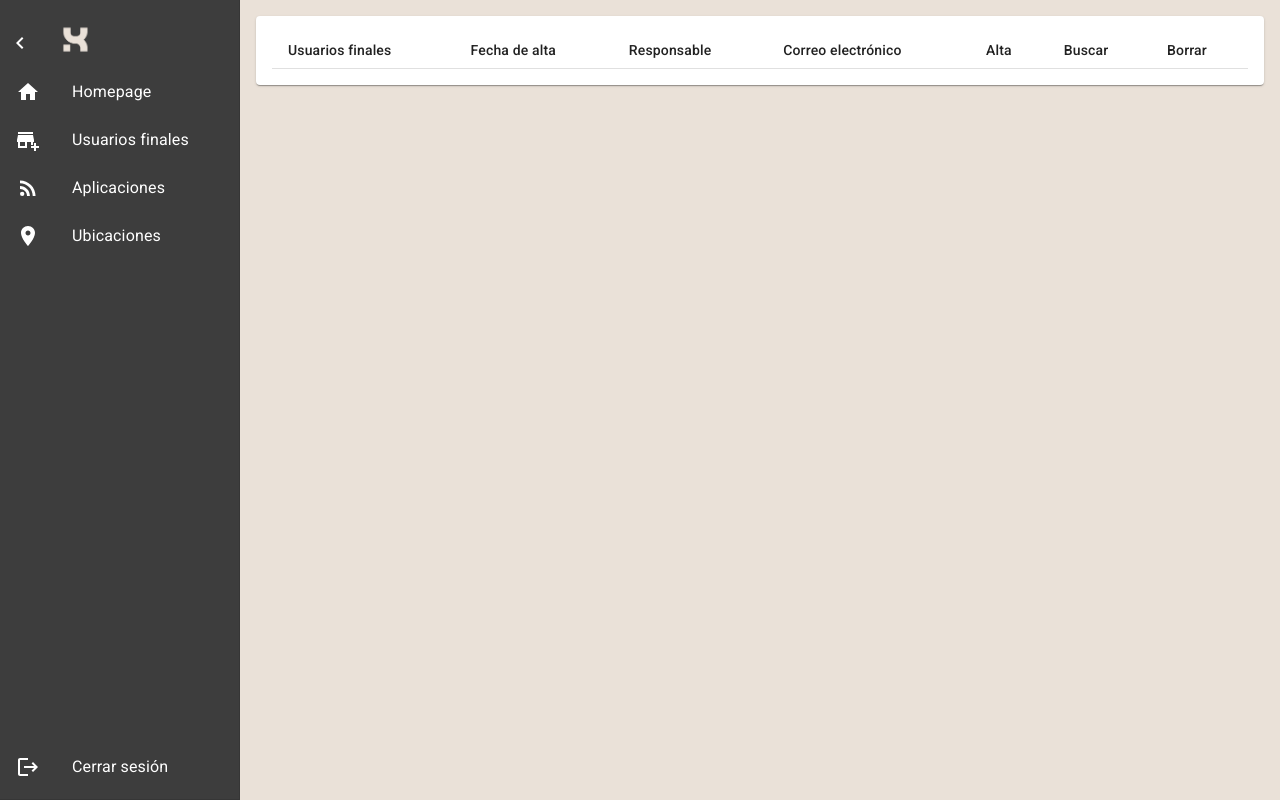
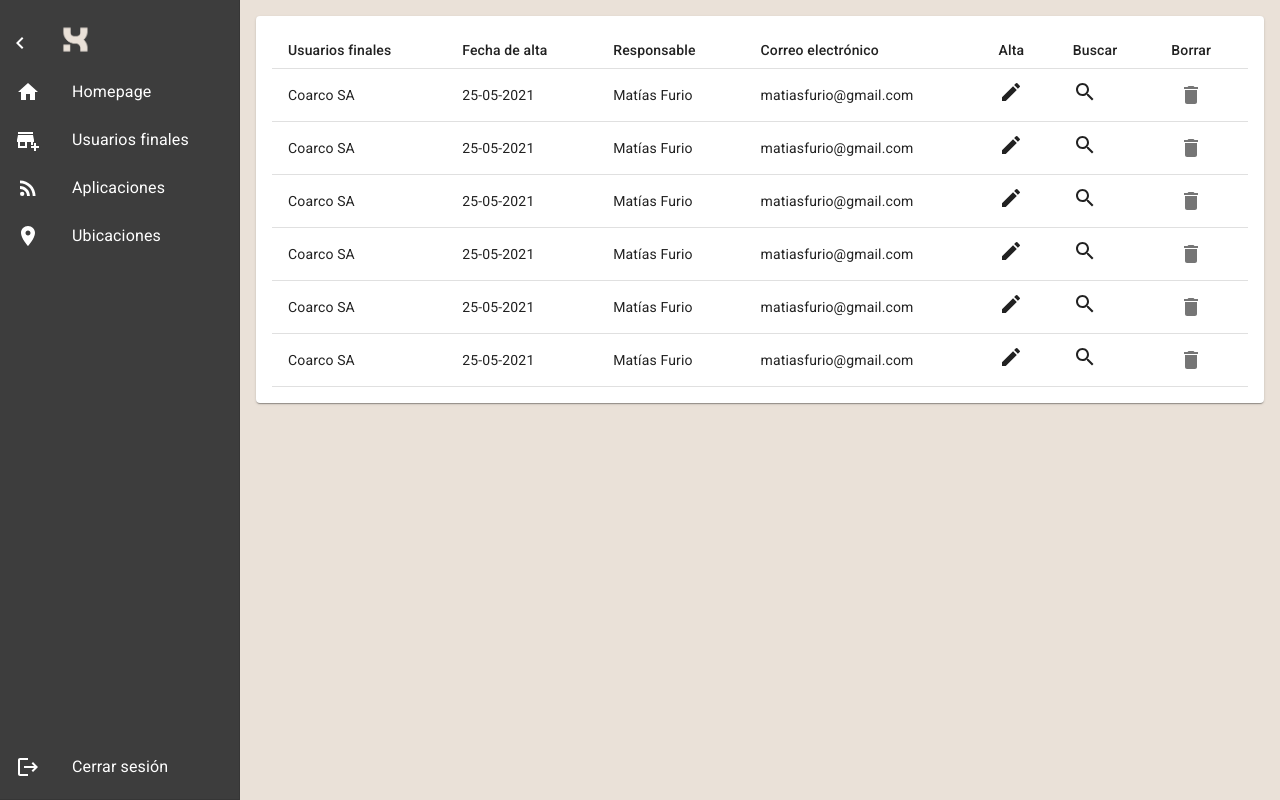
Before and after one commit to Jtendersen/xavia-plataforma-iot-, a React (Create React App) app: page / in a window 1280 px wide. Built offline with nearby package versions, Linux system fonts and the light colour scheme.

Commit message:
dashboard: usuarios finales - desktop

```diff
--- a/src/components/Users.jsx
+++ b/src/components/Users.jsx
@@ -1,74 +1,16 @@
-import * as React from "react";
-import { useEffect, useState } from "react";
-import Table from "@mui/material/Table";
+import { IconButton } from "@mui/material";
+import { users } from "../utils/usersSeed.js";
+import CreateIcon from "@mui/icons-material/Create";
+import SearchIcon from "@mui/icons-material/Search";
+import DeleteIcon from "@mui/icons-material/Delete";
 import TableBody from "@mui/material/TableBody";
 import TableCell from "@mui/material/TableCell";
 import TableHead from "@mui/material/TableHead";
 import TableRow from "@mui/material/TableRow";
-// import {
-//     adminDeleteUser,
-//     changeUserRole,
-//     getAllUsers,
-// } from "../../store/reducers/adminUsersReducer";
-import { useDispatch, useSelector } from "react-redux";
-// import { loadingHandler } from "../../store/reducers/loadingReducer";
-// import Loading from "../../commons/Loading";
-import {
-    Container,
-    FormControlLabel,
-    Grid,
-    IconButton,
-    Switch,
-    Typography,
-} from "@mui/material";
-import DeleteIcon from "@mui/icons-material/Delete";
-// import AddUser from "./AddUser";
-// import Orders from "./Orders";
+import Table from "@mui/material/Table";
+import * as React from "react";
 
 const Users = () => {
-    // const users = useSelector((state) => state.adminUsers);
-    // const loading = useSelector((state) => state.loading);
-    const users = false
-    const [changeIcon, setChangeIcon] = useState(true);
-    const [deleteAction, setDeleteAction] = useState(true);
-    const dispatch = useDispatch();
-
-    const handleChange = (obj) => {
-        // dispatch(changeUserRole(obj)).then(() => {
-        //     if (changeIcon) {
-        //         setChangeIcon(false);
-        //     } else {
-        //         setChangeIcon(true);
-        //     }
-        // });
-    };
-
-    const deleteUser = (userId) => {
-        // dispatch(adminDeleteUser(userId)).then(() => {
-        //     if (deleteAction) {
-        //         setDeleteAction(false);
-        //     } else {
-        //         setDeleteAction(true);
-        //     }
-        // });
-    };
-
-    const getRole = (role) => {
-        if (role === "admin") return true;
-        else return false;
-    };
-
-    // useEffect(() => {
-    //     dispatch(getAllUsers()).then(() => console.log("usuarios traidos!"));
-    // }, [changeIcon, deleteAction]);
-
-    // useEffect(() => {
-    //     if (users.length) dispatch(loadingHandler(false));
-    // }, [users]);
-
-    // if (loading) {
-    //     return <Loading />;
-    // } else {
     return (
         <React.Fragment>
             <Table size="small">
@@ -84,49 +26,35 @@ const Users = () => {
                     </TableRow>
                 </TableHead>
                 <TableBody>
-                        {(users)? users.map((user) => {
-                            const auth = getRole(user.roles);
+                    {users ? (
+                        users.map((user) => {
                             return (
                                 <TableRow key={user.id}>
-                                    <TableCell>{user.name}</TableCell>
-                                    <TableCell>{user.lastname}</TableCell>
-                                    <TableCell>{user.email}</TableCell>
+                                    <TableCell>{user.empresa}</TableCell>
+                                    <TableCell>{user.fecha}</TableCell>
+                                    <TableCell>{user.responsable}</TableCell>
+                                    <TableCell>{user.mail}</TableCell>
                                     <TableCell>
-                                        {/* <Orders ordersId={user.id} /> */}
+                                        <CreateIcon />
                                     </TableCell>
                                     <TableCell>
-                                        <FormControlLabel
-                                            control={
-                                                <Switch
-                                                    checked={auth}
-                                                    onChange={() =>
-                                                        handleChange({
-                                                            userId: user.id,
-                                                            roleName:
-                                                                user.roles,
-                                                        })
-                                                    }
-                                                    aria-label="login switch"
-                                                />
-                                            }
-                                            label={auth ? "Admin" : "User"}
-                                        />
+                                        <SearchIcon />
                                     </TableCell>
-                                    <TableCell align="right">
-                                        <IconButton
-                                            onClick={() => deleteUser(user.id)}
-                                        >
+                                    <TableCell>
+                                        <IconButton>
                                             <DeleteIcon />
                                         </IconButton>
                                     </TableCell>
                                 </TableRow>
                             );
-                        }) : <></>}
+                        })
+                    ) : (
+                        <></>
+                    )}
                 </TableBody>
             </Table>
         </React.Fragment>
     );
-    }
-// };
+};
 
 export default Users;
--- /dev/null
+++ b/src/utils/usersSeed.js
@@ -0,0 +1,44 @@
+export const users = [
+    {
+        id: 1,
+        empresa: "Coarco SA",
+        fecha: "25-05-2021",
+        responsable: "Matías Furio",
+        mail: "matiasfurio@gmail.com",
+    },
+    {
+        id: 2,
+        empresa: "Coarco SA",
+        fecha: "25-05-2021",
+        responsable: "Matías Furio",
+        mail: "matiasfurio@gmail.com",
+    },
+    {
+        id: 3,
+        empresa: "Coarco SA",
+        fecha: "25-05-2021",
+        responsable: "Matías Furio",
+        mail: "matiasfurio@gmail.com",
+    },
+    {
+        id: 4,
+        empresa: "Coarco SA",
+        fecha: "25-05-2021",
+        responsable: "Matías Furio",
+        mail: "matiasfurio@gmail.com",
+    },
+    {
+        id: 5,
+        empresa: "Coarco SA",
+        fecha: "25-05-2021",
+        responsable: "Matías Furio",
+        mail: "matiasfurio@gmail.com",
+    },
+    {
+        id: 6,
+        empresa: "Coarco SA",
+        fecha: "25-05-2021",
+        responsable: "Matías Furio",
+        mail: "matiasfurio@gmail.com",
+    },
+];
```
Also changed, not shown: src/utils/i.js (deleted). Lines whose indentation alone changed are shown as unchanged.
